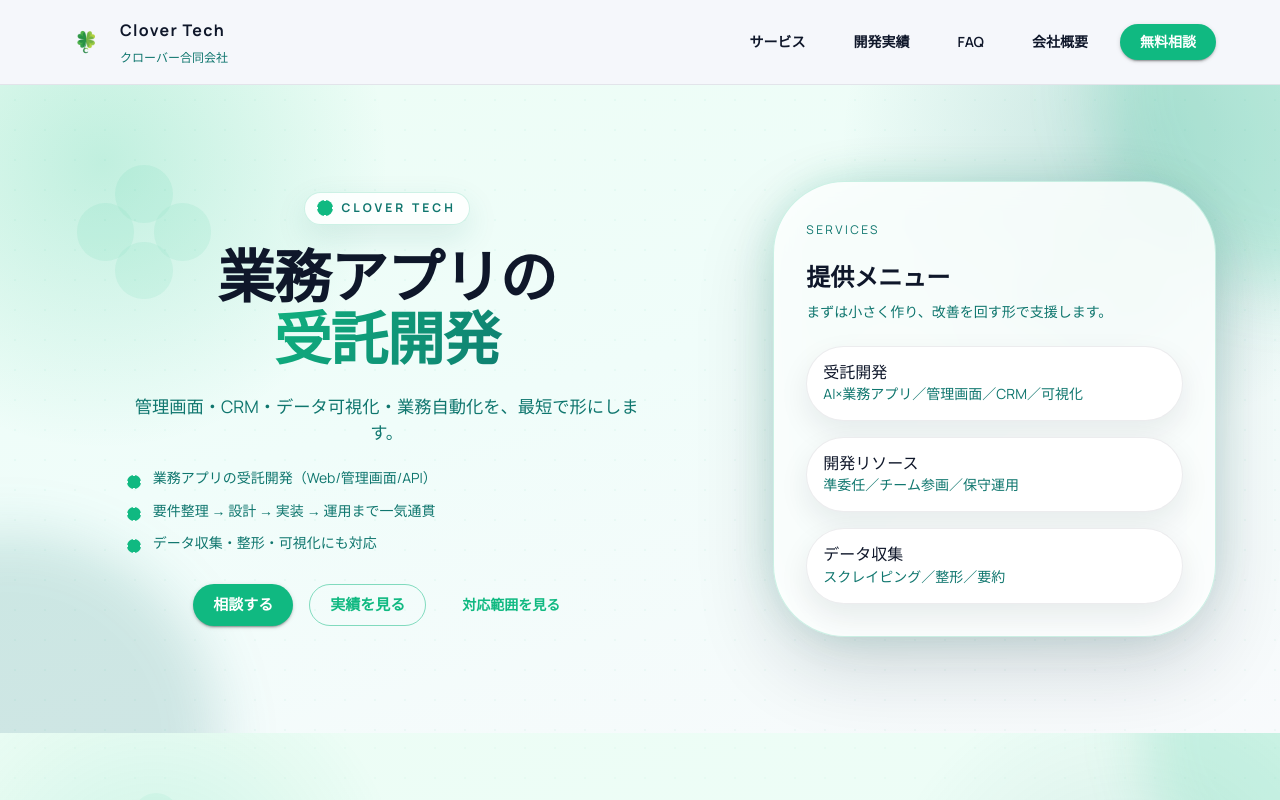
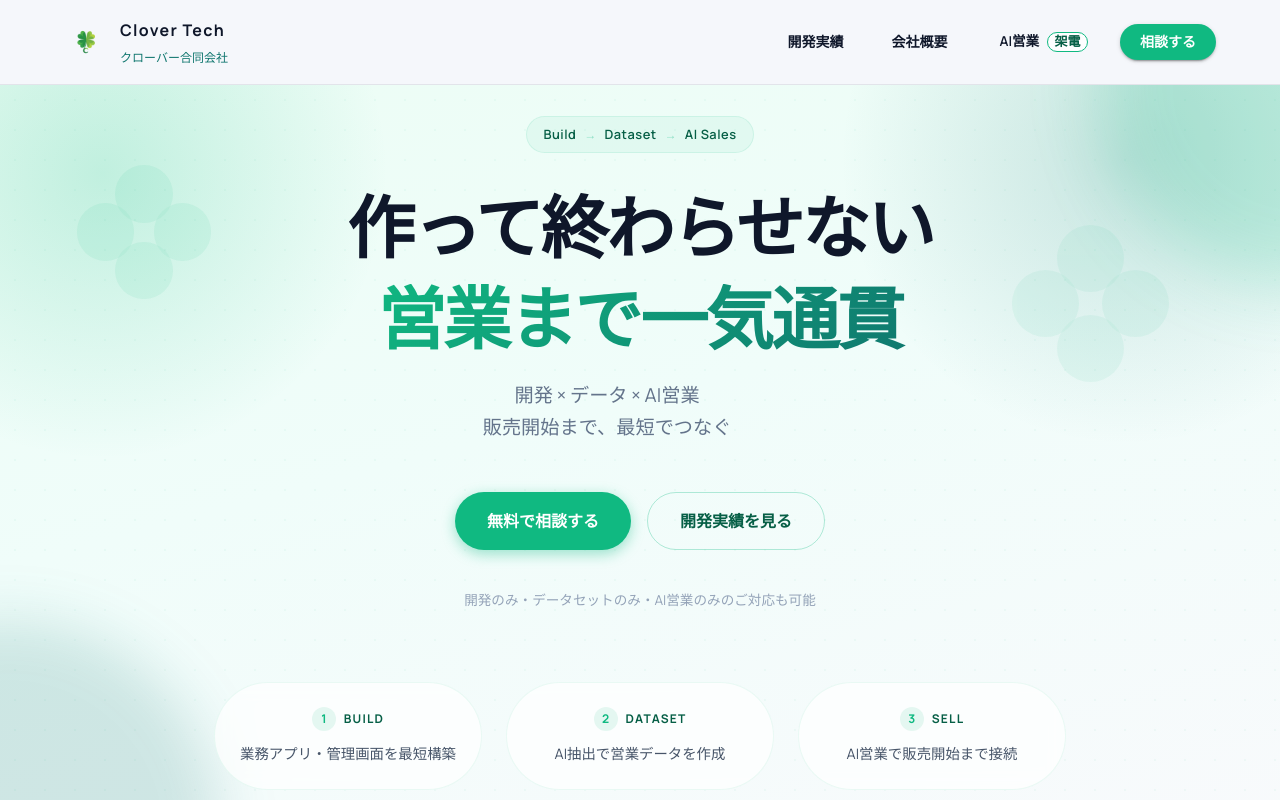
Before and after one commit to yy-yoshioka/clover-tech-web, a Next.js app: page / in a window 1280 px wide. Shown: the top 800 px of the page. Built offline with nearby package versions, Linux system fonts and the light colour scheme.

Commit message:
Update hero copy and header/footer layout

```diff
--- a/app/case-studies/page.tsx
+++ b/app/case-studies/page.tsx
@@ -1,12 +1,22 @@
 import { Box, Card, Chip, Container, Grid, Stack, Typography } from "@mui/material";
 
 import CaseStudies from "@/src/components/sections/CaseStudies";
+import SectionHeading from "@/src/components/SectionHeading";
 import { caseStudyArchive, caseStudyArchiveContent } from "@/src/data/caseStudies";
 
 export default function CaseStudiesPage() {
   return (
     <Box component="main" sx={{ bgcolor: "background.default", color: "text.primary" }}>
-      <CaseStudies showCta={false} />
+      <Box component="section" sx={{ py: { xs: 7, md: 9 } }}>
+        <Container maxWidth="lg">
+          <SectionHeading
+            eyebrow="Case Studies"
+            title="開発実績"
+            subtitle="匿名化した事例を中心に、解決した課題と成果をご紹介します。"
+          />
+        </Container>
+      </Box>
+      <CaseStudies showCta={false} showHeading={false} showSubtitle={false} />
       <Box component="section" sx={{ py: { xs: 7, md: 10 } }}>
         <Container maxWidth="lg">
           <Stack spacing={1.5} sx={{ textAlign: { xs: "center", sm: "left" } }}>
--- a/src/components/Footer.tsx
+++ b/src/components/Footer.tsx
@@ -5,12 +5,10 @@ import AppLink from "@/src/components/AppLink";
 import { companyContact, companyProfile } from "@/src/data/company";
 import { brandColors } from "@/src/theme/colors";
 
-const navLinks = [
-  { label: "サービス", href: "/#services" },
-  { label: "開発実績", href: "/#case-studies" },
-  { label: "FAQ", href: "/#faq" },
-  { label: "お問い合わせ", href: "/#contact" },
+const companyLinks = [
   { label: "会社概要", href: "/about" },
+  { label: "財務情報", href: "/financials" },
+  { label: "お問い合わせ", href: "/contact" },
 ];
 
 const legalLinks = [
@@ -128,10 +126,10 @@ export default function Footer() {
                 variant="overline"
                 sx={{ color: brandColors.tertiary, letterSpacing: "0.2em" }}
               >
-                Links
+                Company
               </Typography>
               <Stack spacing={1.2}>
-                {navLinks.map((item) => (
+                {companyLinks.map((item) => (
                   <AppLink key={item.label} href={item.href} sx={linkSx}>
                     {item.label}
                   </AppLink>
--- a/src/components/Header.tsx
+++ b/src/components/Header.tsx
@@ -1,21 +1,32 @@
 "use client";
 
-import { Box, Button, Container, Stack, Typography } from "@mui/material";
+import { useState } from "react";
+import {
+  Box,
+  Button,
+  Chip,
+  Container,
+  Drawer,
+  IconButton,
+  Stack,
+  Typography,
+} from "@mui/material";
 import { usePathname } from "next/navigation";
+import MenuRoundedIcon from "@mui/icons-material/MenuRounded";
 
 import { brandColors } from "@/src/theme/colors";
 
 import AppLink from "@/src/components/AppLink";
 
 const navItems = [
-  { label: "サービス", href: "/#services" },
-  { label: "開発実績", href: "/#case-studies" },
-  { label: "FAQ", href: "/#faq" },
+  { label: "開発実績", href: "/case-studies" },
   { label: "会社概要", href: "/about" },
 ];
+const teleapoLink = { label: "AI営業", href: "/teleapo" };
 
 export default function Header() {
   const pathname = usePathname();
+  const [drawerOpen, setDrawerOpen] = useState(false);
   const isActive = (href: string) => {
     const basePath = href.split("#")[0];
     if (!basePath || basePath === "/") {
@@ -24,6 +35,14 @@ export default function Header() {
 
     return pathname === basePath || pathname.startsWith(`${basePath}/`);
   };
+
+  const navButtonSx = (active: boolean) => ({
+    textDecoration: active ? "underline" : "none",
+    textDecorationThickness: "2px",
+    textUnderlineOffset: "6px",
+    textDecorationColor: brandColors.primary,
+    color: active ? brandColors.tertiary : "inherit",
+  });
 
   return (
     <Box
@@ -44,7 +63,12 @@ export default function Header() {
           justifyContent="space-between"
           sx={{ py: { xs: 1.5, md: 2 } }}
         >
-          <AppLink href="/" underline="none" color="inherit" sx={{ display: "inline-flex" }}>
+          <AppLink
+            href="/"
+            underline="none"
+            color="inherit"
+            sx={{ display: "inline-flex" }}
+          >
             <Stack direction="row" alignItems="center" spacing={1.5}>
               <Box
                 component="img"
@@ -53,7 +77,10 @@ export default function Header() {
                 sx={{ width: 44, height: 44, objectFit: "contain" }}
               />
               <Box>
-                <Typography variant="subtitle1" sx={{ fontWeight: 700, letterSpacing: "0.08em" }}>
+                <Typography
+                  variant="subtitle1"
+                  sx={{ fontWeight: 700, letterSpacing: "0.08em" }}
+                >
                   Clover Tech
                 </Typography>
                 <Typography variant="caption" sx={{ color: "text.secondary" }}>
@@ -63,7 +90,11 @@ export default function Header() {
             </Stack>
           </AppLink>
           <Stack direction="row" alignItems="center" spacing={1.5}>
-            <Stack direction="row" spacing={1} sx={{ display: { xs: "none", md: "flex" } }}>
+            <Stack
+              direction="row"
+              spacing={1}
+              sx={{ display: { xs: "none", md: "flex" } }}
+            >
               {navItems.map((item) => {
                 const active = isActive(item.href);
 
@@ -72,25 +103,116 @@ export default function Header() {
                     key={item.label}
                     color="inherit"
                     href={item.href}
-                    sx={{
-                      textDecoration: active ? "underline" : "none",
-                      textDecorationThickness: "2px",
-                      textUnderlineOffset: "6px",
-                      textDecorationColor: brandColors.primary,
-                      color: active ? brandColors.tertiary : "inherit",
-                    }}
+                    sx={navButtonSx(active)}
                   >
-                  {item.label}
+                    {item.label}
                   </Button>
                 );
               })}
             </Stack>
+            <Button
+              variant="text"
+              color="inherit"
+              href={teleapoLink.href}
+              size="small"
+              sx={{
+                display: { xs: "none", md: "inline-flex" },
+                fontSize: "0.85rem",
+                textTransform: "none",
+                color: isActive(teleapoLink.href)
+                  ? brandColors.tertiary
+                  : brandColors.secondary,
+                ...navButtonSx(isActive(teleapoLink.href)),
+                gap: 1,
+              }}
+            >
+              {teleapoLink.label}
+              <Chip
+                label="架電"
+                size="small"
+                sx={{
+                  bgcolor: "rgba(255,255,255,0.9)",
+                  border: `1px solid ${brandColors.primary}`,
+                  color: brandColors.tertiary,
+                  fontWeight: 600,
+                  height: 20,
+                  "& .MuiChip-label": { px: 0.8 },
+                }}
+              />
+            </Button>
             <Button variant="contained" color="primary" href="/contact">
-              無料相談
+              相談する
             </Button>
+            <IconButton
+              onClick={() => setDrawerOpen(true)}
+              sx={{ display: { xs: "inline-flex", md: "none" } }}
+              aria-label="メニューを開く"
+            >
+              <MenuRoundedIcon />
+            </IconButton>
           </Stack>
         </Stack>
       </Container>
+      <Drawer
+        anchor="right"
+        open={drawerOpen}
+        onClose={() => setDrawerOpen(false)}
+      >
+        <Box sx={{ width: 280, p: 3 }}>
+          <Stack spacing={2.5}>
+            <Stack spacing={1}>
+              {navItems.map((item) => (
+                <Button
+                  key={item.label}
+                  href={item.href}
+                  onClick={() => setDrawerOpen(false)}
+                  sx={{
+                    justifyContent: "flex-start",
+                    ...navButtonSx(isActive(item.href)),
+                  }}
+                >
+                  {item.label}
+                </Button>
+              ))}
+              <Button
+                href={teleapoLink.href}
+                onClick={() => setDrawerOpen(false)}
+                sx={{
+                  justifyContent: "flex-start",
+                  gap: 1,
+                  textTransform: "none",
+                  color: isActive(teleapoLink.href)
+                    ? brandColors.tertiary
+                    : brandColors.secondary,
+                  ...navButtonSx(isActive(teleapoLink.href)),
+                }}
+              >
+                {teleapoLink.label}
+                <Chip
+                  label="架電"
+                  size="small"
+                  sx={{
+                    bgcolor: "rgba(255,255,255,0.9)",
+                    border: `1px solid ${brandColors.primary}`,
+                    color: brandColors.tertiary,
+                    fontWeight: 600,
+                    height: 20,
+                    "& .MuiChip-label": { px: 0.8 },
+                  }}
+                />
+              </Button>
+            </Stack>
+            <Button
+              variant="contained"
+              color="primary"
+              href="/contact"
+              onClick={() => setDrawerOpen(false)}
+            >
+              相談する
+            </Button>
+          </Stack>
+        </Box>
+      </Drawer>
     </Box>
   );
 }
--- a/src/components/sections/Hero.tsx
+++ b/src/components/sections/Hero.tsx
@@ -1,24 +1,13 @@
 "use client";
 
-import { Box, Button, Container, Grid, Stack, Typography } from "@mui/material";
+import { Box, Button, Container, Stack, Typography } from "@mui/material";
 import { alpha } from "@mui/material/styles";
 
+import CloverBackdrop from "@/src/components/backgrounds/CloverBackdrop";
 import { brandColors } from "@/src/theme/colors";
-import CloverBackdrop from "@/src/components/backgrounds/CloverBackdrop";
 
 export default function Hero() {
-  const cloverDot = `radial-gradient(circle at 30% 30%, ${brandColors.primary} 30%, transparent 31%), radial-gradient(circle at 70% 30%, ${brandColors.primary} 30%, transparent 31%), radial-gradient(circle at 30% 70%, ${brandColors.primary} 30%, transparent 31%), radial-gradient(circle at 70% 70%, ${brandColors.primary} 30%, transparent 31%)`;
-  const bullets = [
-    "業務アプリの受託開発（Web/管理画面/API）",
-    "要件整理 → 設計 → 実装 → 運用まで一気通貫",
-    "データ収集・整形・可視化にも対応",
-  ];
-
-  const menu = [
-    { title: "受託開発", desc: "AI×業務アプリ／管理画面／CRM／可視化" },
-    { title: "開発リソース", desc: "準委任／チーム参画／保守運用" },
-    { title: "データ収集", desc: "スクレイピング／整形／要約" },
-  ];
+  const steps = ["Build", "Dataset", "AI Sales"];
 
   return (
     <Box
@@ -26,216 +15,231 @@ export default function Hero() {
       sx={{
         position: "relative",
         overflow: "hidden",
-        py: { xs: 8, md: 12 },
+        minHeight: { xs: "auto", md: "92vh" },
+        display: "flex",
+        alignItems: "center",
+        py: { xs: 10, md: 0 },
       }}
     >
       <CloverBackdrop variant="hero" />
 
-      <Container maxWidth="lg" sx={{ position: "relative", zIndex: 2 }}>
-        <Grid container spacing={{ xs: 5, md: 8 }} alignItems="center">
-          {/* Left: Message */}
-          <Grid size={{ xs: 12, md: 7 }}>
-            <Stack spacing={2.8} sx={{ alignItems: { xs: "flex-start", md: "center" } }}>
-              <Box
+      <Container maxWidth="md" sx={{ position: "relative", zIndex: 2 }}>
+        <Stack spacing={5} alignItems="center" textAlign="center">
+          {/* Flow indicator */}
+          <Stack
+            direction="row"
+            spacing={1}
+            alignItems="center"
             sx={{
-                  display: "inline-flex",
-                  alignItems: "center",
-                  gap: 1,
-                  width: "fit-content",
-                  px: 1.6,
-                  py: 0.7,
-                  borderRadius: 999,
-                  bgcolor: "rgba(255,255,255,0.85)",
-                  border: `1px solid ${alpha(brandColors.primary, 0.2)}`,
-                  boxShadow: `0 12px 32px ${alpha(brandColors.secondary, 0.12)}`,
+              px: 2,
+              py: 1,
+              borderRadius: 99,
+              bgcolor: alpha(brandColors.primary, 0.06),
+              border: `1px solid ${alpha(brandColors.primary, 0.1)}`,
             }}
           >
-                <Box
+            {steps.map((step, idx) => (
+              <Stack key={step} direction="row" alignItems="center" spacing={1}>
+                <Typography
                   sx={{
-                    width: 16,
-                    height: 16,
-                    borderRadius: "50%",
-                    background: cloverDot,
-                  }}
-                />
-                <Typography
-                  variant="caption"
-                  sx={{ letterSpacing: "0.26em", fontWeight: 700, color: "text.secondary" }}
-                >
-                  CLOVER TECH
-                </Typography>
-              </Box>
-              <Typography
-                variant="h2"
-                sx={{
-                  fontSize: { xs: "2.4rem", sm: "3rem", md: "3.6rem" },
-                  lineHeight: 1.08,
-                  letterSpacing: "-0.02em",
-                  textAlign: { xs: "left", md: "center" },
+                    fontSize: "0.8rem",
+                    fontWeight: 600,
+                    color: brandColors.tertiary,
+                    letterSpacing: "0.04em",
                   }}
                 >
-                業務アプリの
+                  {step}
+                </Typography>
+                {idx < steps.length - 1 && (
                   <Box
                     component="span"
                     sx={{
-                    display: "block",
-                    background:
-                      `linear-gradient(120deg, ${brandColors.primary} 0%, ${brandColors.secondary} 100%)`,
-                    WebkitBackgroundClip: "text",
-                    color: "transparent",
+                      color: alpha(brandColors.primary, 0.4),
+                      fontSize: "0.75rem",
                     }}
                   >
-                  受託開発
+                    →
+                  </Box>
+                )}
+              </Stack>
+            ))}
+          </Stack>
+
+          {/* Main headline */}
+          <Stack spacing={2.5}>
+            <Typography
+              variant="h1"
+              sx={{
+                fontSize: { xs: "2.5rem", sm: "3.5rem", md: "4.25rem" },
+                fontWeight: 700,
+                lineHeight: 1.1,
+                letterSpacing: "-0.035em",
+                color: "#0f172a",
+              }}
+            >
+              作って終わらせない
+              <Box
+                component="span"
+                sx={{
+                  mt: 2,
+                  display: "block",
+                  background: `linear-gradient(135deg, ${brandColors.primary} 0%, ${brandColors.secondary} 100%)`,
+                  WebkitBackgroundClip: "text",
+                  WebkitTextFillColor: "transparent",
+                  backgroundClip: "text",
+                }}
+              >
+                営業まで一気通貫
               </Box>
             </Typography>
 
             <Typography
-                variant="body1"
               sx={{
-                  color: "text.secondary",
-                  fontSize: "1.08rem",
+                fontSize: { xs: "1.05rem", md: "1.2rem" },
+                color: "#64748b",
                 maxWidth: 520,
-                  textAlign: { xs: "left", md: "center" },
-                  mx: { md: "auto" },
+                mx: "auto",
+                lineHeight: 1.7,
               }}
             >
-                管理画面・CRM・データ可視化・業務自動化を、最短で形にします。
+              開発 × データ × AI営業
+              <br />
+              販売開始まで、最短でつなぐ
             </Typography>
+          </Stack>
 
-              <Box
-                component="ul"
-                sx={{
-                  m: 0,
-                  p: 0,
-                  listStyle: "none",
-                  display: "grid",
-                  gap: 1.5,
-                  maxWidth: 520,
-                  width: "100%",
-                  mx: { md: "auto" },
-                }}
-              >
-                {bullets.map((b) => (
-                  <Box key={b} component="li" sx={{ display: "flex", gap: 1.5 }}>
-                    <Box
-                      sx={{
-                        mt: 0.8,
-                        width: 14,
-                        height: 14,
-                        borderRadius: "50%",
-                        background: cloverDot,
-                        flexShrink: 0,
-                      }}
-                    />
-                    <Typography
-                      variant="body2"
-                      sx={{ color: "text.secondary", textAlign: { xs: "left", md: "center" } }}
-                    >
-                      {b}
-                    </Typography>
-                  </Box>
-                ))}
-              </Box>
-
+          {/* CTA buttons */}
           <Stack
             direction={{ xs: "column", sm: "row" }}
             spacing={2}
-                sx={{ pt: 1, alignItems: { xs: "stretch", md: "center" } }}
+            sx={{ pt: 1 }}
           >
-                <Button variant="contained" color="primary" size="large" href="/contact">
-                  相談する
-                </Button>
-                <Button variant="outlined" color="primary" size="large" href="#case-studies">
-                  実績を見る
+            <Button
+              variant="contained"
+              size="large"
+              href="/contact"
+              sx={{
+                px: 4,
+                py: 1.75,
+                fontSize: "1rem",
+                fontWeight: 600,
+                borderRadius: 2,
+                textTransform: "none",
+                bgcolor: brandColors.primary,
+                boxShadow: `0 4px 14px ${alpha(brandColors.primary, 0.4)}`,
+                "&:hover": {
+                  bgcolor: brandColors.secondary,
+                  boxShadow: `0 6px 20px ${alpha(brandColors.primary, 0.5)}`,
+                },
+              }}
+            >
+              無料で相談する
             </Button>
             <Button
-                  variant="text"
-                  color="primary"
-                  href="#services"
-                  sx={{ justifyContent: "flex-start" }}
+              variant="outlined"
+              size="large"
+              href="/case-studies"
+              sx={{
+                px: 4,
+                py: 1.75,
+                fontSize: "1rem",
+                fontWeight: 600,
+                borderRadius: 2,
+                textTransform: "none",
+                borderColor: alpha(brandColors.primary, 0.3),
+                color: brandColors.tertiary,
+                "&:hover": {
+                  borderColor: brandColors.primary,
+                  bgcolor: alpha(brandColors.primary, 0.04),
+                },
+              }}
             >
-                  対応範囲を見る
+              開発実績を見る
             </Button>
           </Stack>
-            </Stack>
-          </Grid>
 
-          {/* Right: Menu */}
-          <Grid size={{ xs: 12, md: 5 }}>
+          {/* Trust note */}
+          <Typography
+            sx={{
+              fontSize: "0.85rem",
+              color: "#94a3b8",
+            }}
+          >
+            開発のみ・データセットのみ・AI営業のみのご対応も可能
+          </Typography>
+
+          {/* Service cards - minimal horizontal layout */}
+          <Stack
+            direction={{ xs: "column", sm: "row" }}
+            spacing={{ xs: 2, sm: 3 }}
+            sx={{ pt: 4, width: "100%" }}
+          >
+            {[
+              { label: "Build", desc: "業務アプリ・管理画面を最短構築" },
+              { label: "Dataset", desc: "AI抽出で営業データを作成" },
+              { label: "Sell", desc: "AI営業で販売開始まで接続" },
+            ].map((item, idx) => (
+              <Box
+                key={item.label}
+                sx={{
+                  flex: 1,
+                  p: 3,
+                  borderRadius: 3,
+                  bgcolor: "rgba(255,255,255,0.7)",
+                  border: `1px solid ${alpha(brandColors.primary, 0.08)}`,
+                  backdropFilter: "blur(8px)",
+                  transition: "all 0.2s ease",
+                  "&:hover": {
+                    borderColor: alpha(brandColors.primary, 0.2),
+                    transform: "translateY(-2px)",
+                  },
+                }}
+              >
+                <Stack spacing={1.5} alignItems="center">
+                  <Stack direction="row" spacing={1} alignItems="center">
                     <Box
                       sx={{
-                position: "relative",
+                        width: 24,
+                        height: 24,
+                        borderRadius: "50%",
+                        display: "flex",
+                        alignItems: "center",
+                        justifyContent: "center",
+                        bgcolor: alpha(brandColors.primary, 0.1),
+                        color: brandColors.primary,
+                        fontSize: "0.75rem",
+                        fontWeight: 700,
                       }}
                     >
-              <Box
+                      {idx + 1}
+                    </Box>
+                    <Typography
                       sx={{
-                  position: "absolute",
-                  inset: -4,
-                  borderRadius: 5,
-                  background:
-                    `linear-gradient(130deg, ${alpha(
-                      brandColors.primary,
-                      0.28
-                    )}, ${alpha(brandColors.secondary, 0.18)})`,
-                  filter: "blur(18px)",
-                  opacity: 0.7,
-                }}
-              />
-              <Box
-                sx={{
-                  position: "relative",
-                  borderRadius: 4,
-                  border: `1px solid ${alpha(brandColors.primary, 0.2)}`,
-                  bgcolor: "rgba(255,255,255,0.86)",
-                  p: { xs: 3, md: 4 },
-                  boxShadow: "0 30px 80px rgba(15, 23, 42, 0.16)",
-                  backdropFilter: "blur(12px)",
+                        fontSize: "0.75rem",
+                        fontWeight: 700,
+                        letterSpacing: "0.1em",
+                        color: brandColors.tertiary,
+                        textTransform: "uppercase",
                       }}
                     >
+                      {item.label}
+                    </Typography>
+                  </Stack>
                   <Typography
-                  variant="overline"
-                  sx={{ color: "text.secondary", letterSpacing: "0.2em" }}
-                >
-                  Services
-                </Typography>
-                <Typography variant="h5" sx={{ mt: 2 }}>
-                  提供メニュー
-                </Typography>
-                <Typography
-                  variant="body2"
-                  sx={{ mt: 1, color: "text.secondary" }}
-                >
-                  まずは小さく作り、改善を回す形で支援します。
-                </Typography>
-
-                <Stack spacing={2} sx={{ mt: 3 }}>
-                  {menu.map((item) => (
-                    <Box
-                      key={item.title}
                     sx={{
-                        borderRadius: 3,
-                        border: "1px solid rgba(15, 23, 42, 0.08)",
-                        p: 2,
-                        bgcolor: "background.paper",
-                        boxShadow: "0 12px 30px rgba(15, 23, 42, 0.08)",
+                      fontSize: "0.9rem",
+                      color: "#475569",
+                      textAlign: "center",
+                      lineHeight: 1.5,
                     }}
-                    >
-                      <Typography variant="subtitle1" sx={{ lineHeight: 1.2 }}>
-                        {item.title}
-                      </Typography>
-                      <Typography
-                        variant="body2"
-                        sx={{ color: "text.secondary", mt: 0.25 }}
                   >
                     {item.desc}
                   </Typography>
+                </Stack>
               </Box>
             ))}
           </Stack>
-              </Box>
-            </Box>
-          </Grid>
-        </Grid>
+        </Stack>
       </Container>
     </Box>
   );
```
Also changed, not shown: app/contact/page.tsx (+8 -8 lines), src/components/sections/CaseStudies.tsx (+10 -3 lines). Lines whose indentation alone changed are shown as unchanged.
